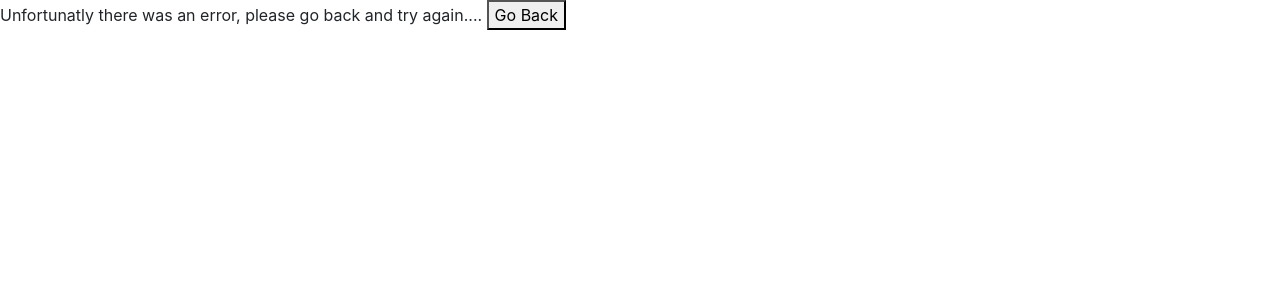
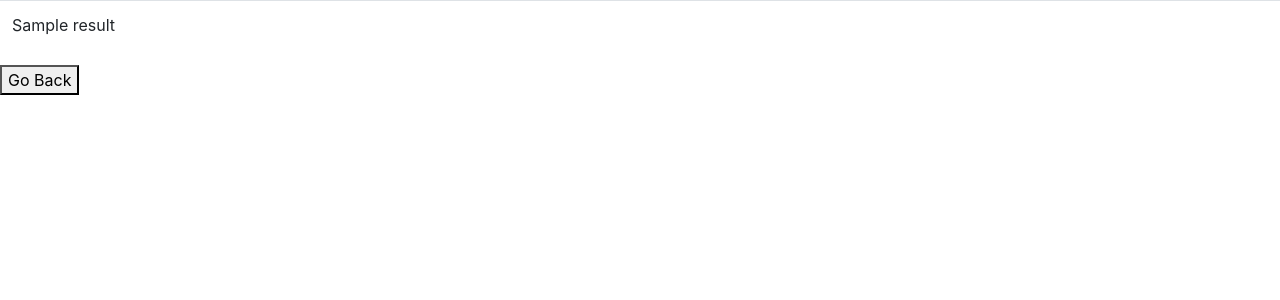
Before and after one commit to AsimPoptani/SQLInjection, a Flask app: template templates/results.html in a window 1280 px wide. Shown: the top 300 px of the page. Run offline with Flask 2, Linux system fonts and the light colour scheme; the template is opened without the code that fills it: most values are stand-ins (such as "Sample title", 1, 10 or a date in 2020); some libraries are stand-ins or nearby versions.

Commit message:
Project_completed

```diff
--- a/app.py
+++ b/app.py
@@ -1,16 +1,33 @@
 from flask import Flask, render_template , request
+import mysql.connector
 app = Flask(__name__)
 
+mydb = mysql.connector.connect(
+  host="localhost",
+  user="rookie",
+  passwd="rookie",
+  database="employees"
+)
+mycursor = mydb.cursor()
 
 @app.route('/')
 def home():
     return render_template('index.html')
 
+@app.route('/3ast3r3gg')
+def easterEgg():
+    return render_template('3ast3r3gg.html')
+
 @app.route('/results', methods=['POST', 'GET'])
 def results():
-    if (request.method=='POST' and request.form['results']):
+    if (request.form['results']):
         formResults=request.form['results']
-        return render_template('results.html',results=formResults)
+        c=mycursor.execute("select first_name, last_name,hire_date from employees where emp_no ="+formResults+";",multi=True)
+        for a in c:
+            print(a)
+            result=a.fetchall()
+        print(result)
+        return render_template('results.html',results=result)
     else:
         return render_template('results.html',error=True)
 
--- /dev/null
+++ b/templates/3ast3r3gg.html
@@ -0,0 +1 @@
+<!-- MzMgMzMgMjkgNDggMzQgMzUgMzEgMjMgMmMgMzYgNTEgMmIgMzUgNTUgMzUgNTQgMzIgNDUgMzEgMjIgM2MgNTQgNTUgNWEgMzYgMzMgMzEgMzkgMzUgMjUgNDQgNTIgMzMgNTUgMzUgNGIgMmMgMjUgMzEgMzMgMzYgMzYgNDUgMmUgMzEgNTYgNDEgNGI= -->
--- a/templates/results.html
+++ b/templates/results.html
@@ -6,17 +6,33 @@
     <meta name="viewport" content="width=device-width, initial-scale=1, shrink-to-fit=yes">
     <script defer src="https://use.fontawesome.com/releases/v5.0.2/js/all.js"></script>
     <link rel="stylesheet" href="https://maxcdn.bootstrapcdn.com/bootstrap/4.0.0/css/bootstrap.min.css" integrity="sha384-Gn5384xqQ1aoWXA+058RXPxPg6fy4IWvTNh0E263XmFcJlSAwiGgFAW/dAiS6JXm" crossorigin="anonymous">
+    <link href="https://cdnjs.cloudflare.com/ajax/libs/datatables/1.10.12/css/dataTables.bootstrap4.min.css" rel="stylesheet"/>
     <!-- <link rel="stylesheet" href=""/> -->
     <!-- ADDITIONAL STYLESHEET HERE -->
-    <title>Daniellas Industrial Bakery</title>
+    <title>Daniellas Industrial Bakery Admin Employee Lookup</title>
   </head>
   <body>
-<!-- ALL OF YOUR SITE CODE HERE -->
-<p>Unfortunatly there was an error, please go back and try again.... <button onclick="window.history.back()">Go Back</button></p>
+    <table id="example" class="table">
+        {% for result in results %}
+        <tr>
+        {% for a in result %}
+          <td>{{a}}</td>
+          {% endfor %}
+        </tr>
+        {% endfor %}
+    </table>
 
 <!-- ALL OF YOUR SITE CODE HERE -->
+<p><button onclick="window.history.back()">Go Back</button></p>
+
+<!-- ALL OF YOUR SITE CODE HERE -->
+    <script>
+      $(document).ready(function() {
+  $('#example').DataTable();
+});
+    </script>
     <script src="https://code.jquery.com/jquery-3.2.1.slim.min.js" integrity="sha384-KJ3o2DKtIkvYIK3UENzmM7KCkRr/rE9/Qpg6aAZGJwFDMVNA/GpGFF93hXpG5KkN" crossorigin="anonymous"></script>
     <script src="https://cdnjs.cloudflare.com/ajax/libs/popper.js/1.12.9/umd/popper.min.js" integrity="sha384-ApNbgh9B+Y1QKtv3Rn7W3mgPxhU9K/ScQsAP7hUibX39j7fakFPskvXusvfa0b4Q" crossorigin="anonymous"></script>
     <script src="https://maxcdn.bootstrapcdn.com/bootstrap/4.0.0/js/bootstrap.min.js" integrity="sha384-JZR6Spejh4U02d8jOt6vLEHfe/JQGiRRSQQxSfFWpi1MquVdAyjUar5+76PVCmYl" crossorigin="anonymous"></script>
 <!-- ADDITIONAL JS HERE -->
-  </body
+  </body>
```
Also changed, not shown: templates/index.html (+5 -4 lines), README.md.
